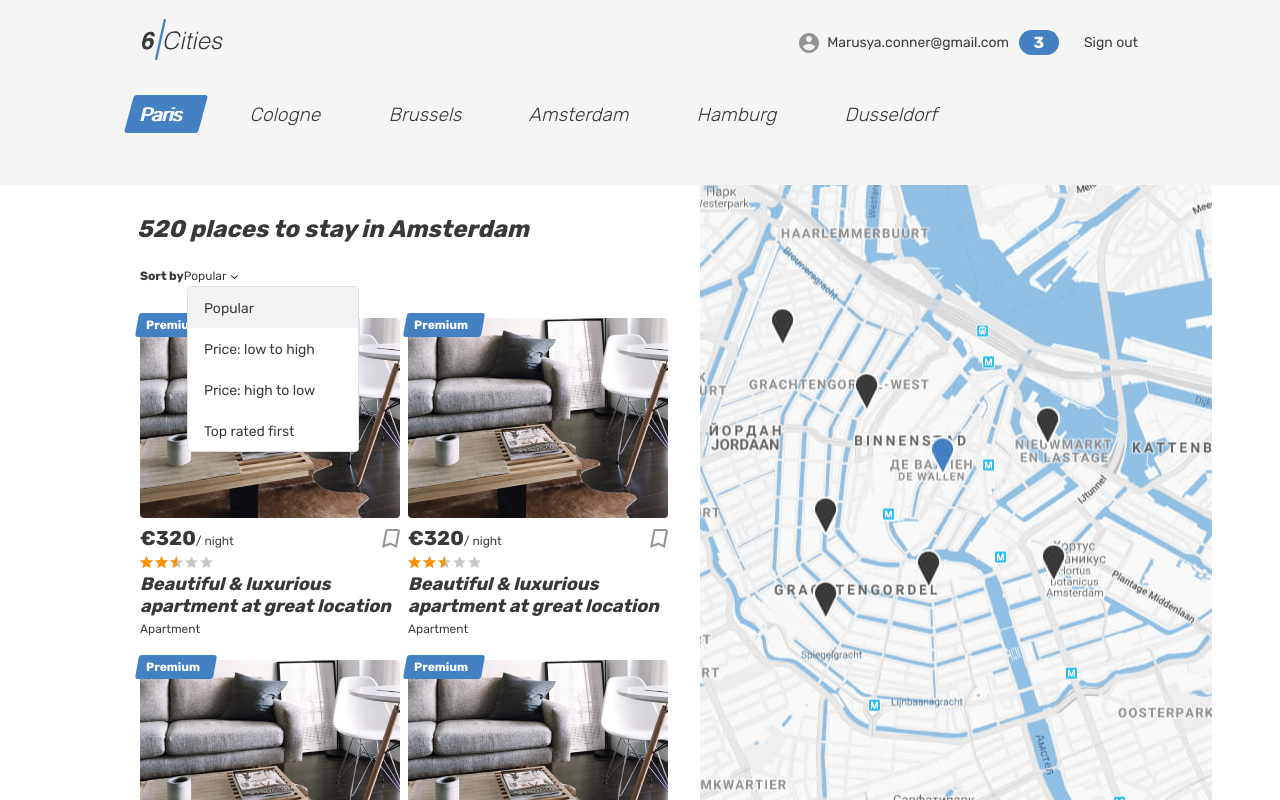
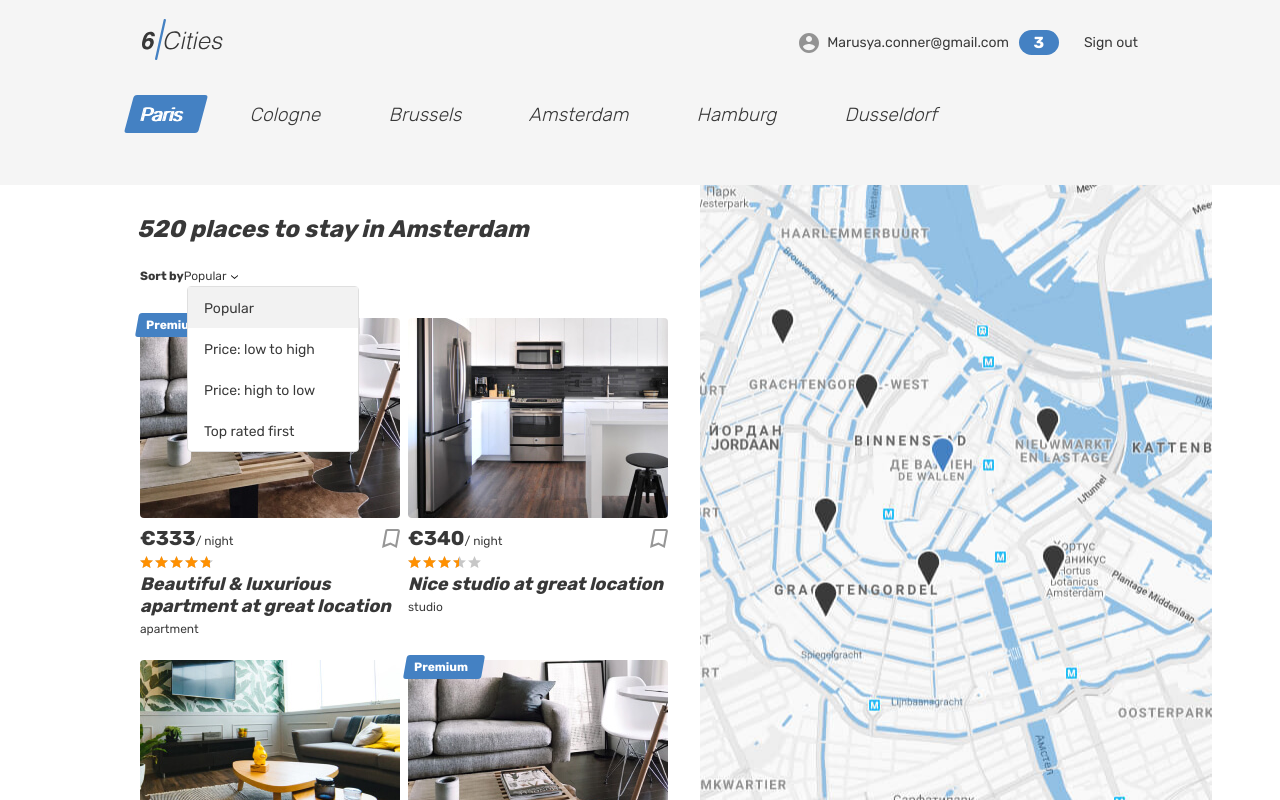
Before and after one commit to htmlacademy-react/979743-six-cities-14, a React (Vite) app: page / in a window 1280 px wide. Built offline with nearby package versions, Linux system fonts and the light colour scheme.

Commit message:
Сделала компонент списка карточек. Передала данные в каждый PlaceCard. Разложила данные по разметке.

```diff
--- a/src/mocks/offers.ts
+++ b/src/mocks/offers.ts
@@ -31,8 +31,8 @@ const offer1 =
       'zoom': 8
     },
     'maxAdults': 4,
-    'previewImage': 'img/1.png',
-    'price': 320,
+    'previewImage': 'img/apartment-01.jpg',
+    'price': 333,
     'rating': 4.8,
     'title': 'Beautiful & luxurious apartment at great location',
     'type': 'apartment'
@@ -70,9 +70,9 @@ const offer2 = {
     'zoom': 8
   },
   'maxAdults': 2,
-  'previewImage': 'img/1.png',
-  'price': 320,
-  'rating': 4.5,
+  'previewImage': 'img/apartment-03.jpg',
+  'price': 340,
+  'rating': 3.5,
   'title': 'Nice studio at great location',
   'type': 'studio'
 };
@@ -109,10 +109,10 @@ const offer3 = {
     'zoom': 8
   },
   'maxAdults': 1,
-  'previewImage': 'img/1.png',
+  'previewImage': 'img/apartment-02.jpg',
   'price': 150,
-  'rating': 4.5,
-  'title': 'Nice studio at great location',
+  'rating': 2.5,
+  'title': 'Cool studio at cool location',
   'type': 'studio'
 };
 
@@ -126,7 +126,7 @@ const offer4 = {
     },
     'name': 'Amsterdam'
   },
-  'description': 'Nice studio in Amsterdam.',
+  'description': 'Nice cottage in Prostokvashino.',
   'goods': [
     'Heating'
   ],
@@ -141,18 +141,18 @@ const offer4 = {
     'img/3.png'
   ],
   'isFavorite': false,
-  'isPremium': false,
+  'isPremium': true,
   'location': {
     'latitude': 52.35514938496378,
     'longitude': 4.673877537499948,
     'zoom': 8
   },
-  'maxAdults': 1,
-  'previewImage': 'img/1.png',
-  'price': 250,
-  'rating': 4.5,
-  'title': 'Nice studio at great location',
-  'type': 'studio'
+  'maxAdults': 5,
+  'previewImage': 'img/apartment-01.jpg',
+  'price': 2000,
+  'rating': 4.0,
+  'title': 'Prostokvashino hause',
+  'type': 'cottage'
 };
 
 const OFFERS = [
--- a/src/pages/main/main-with-offers.tsx
+++ b/src/pages/main/main-with-offers.tsx
@@ -1,7 +1,8 @@
 import { OfferInfoProps } from '../offer/offer';
 import Tabs from '../../components/tabs/tabs';
 import Map from './map';
-import PlaceCard from './place-card';
+// import PlaceCard from './place-card';
+import PlaceCardsList from './place-cards-list';
 import PlacesSortingForm from './places-sorting-form';
 
 type MainWithOffersProps = {
@@ -20,13 +21,7 @@ function MainWithOffers({offers, placesQty}: MainWithOffersProps): JSX.Element {
             <h2 className="visually-hidden">Places</h2>
             <b className="places__found">{placesQty} places to stay in Amsterdam</b>
             <PlacesSortingForm />
-            <div className="cities__places-list places__list tabs__content">
-              {offers.map((offer) => (
-                <article key = {offer.id} className="cities__card place-card">
-                  <PlaceCard offer = {offer}/>
-                </article>
-              ))}
-            </div>
+            <PlaceCardsList offers = {offers}/>
           </section>
           <Map />
         </div>
--- a/src/pages/main/place-card.tsx
+++ b/src/pages/main/place-card.tsx
@@ -5,20 +5,25 @@ type PlaceCardProps = {
 }
 
 function PlaceCard({offer}: PlaceCardProps): JSX.Element {
+  // console.log(offer);
+  const {isPremium, previewImage, price, rating, title, type} = offer;
+  const ratingStarr: string = `${rating / 5 * 100}%`;
   return (
     <>
-      <div className="place-card__mark">
-        <span>Premium</span>
-      </div>
+      {
+        isPremium
+          ? (<div className="place-card__mark"><span>Premium</span></div>)
+          : ''
+      }
       <div className="cities__image-wrapper place-card__image-wrapper">
         <a href="#">
-          <img className="place-card__image" src="img/apartment-01.jpg" width="260" height="200" alt="Place image"/>
+          <img className="place-card__image" src={previewImage} width="260" height="200" alt="Place image"/>
         </a>
       </div>
       <div className="place-card__info">
         <div className="place-card__price-wrapper">
           <div className="place-card__price">
-            <b className="place-card__price-value">&euro;{offer.price}</b>
+            <b className="place-card__price-value">&euro;{price}</b>
             <span className="place-card__price-text">&#47;&nbsp;night</span>
           </div>
           <button className="place-card__bookmark-button button" type="button">
@@ -30,14 +35,14 @@ function PlaceCard({offer}: PlaceCardProps): JSX.Element {
         </div>
         <div className="place-card__rating rating">
           <div className="place-card__stars rating__stars">
-            <span style={{width: '50%'}}></span>
+            <span style={{width: ratingStarr}}></span>
             <span className="visually-hidden">Rating</span>
           </div>
         </div>
         <h2 className="place-card__name">
-          <a href="#">Beautiful &amp; luxurious apartment at great location</a>
+          <a href="#">{title}</a>
         </h2>
-        <p className="place-card__type">Apartment</p>
+        <p className="place-card__type">{type}</p>
       </div>
     </>
   );
--- /dev/null
+++ b/src/pages/main/place-cards-list.tsx
@@ -0,0 +1,20 @@
+import { OfferInfoProps } from '../offer/offer';
+import PlaceCard from './place-card';
+
+type PlaceCardsListProps = {
+  offers: OfferInfoProps[];
+};
+
+function PlaceCardsList({offers}: PlaceCardsListProps): JSX.Element {
+  return (
+    <div className="cities__places-list places__list tabs__content">
+      {offers.map((offer) => (
+        <article key = {offer.id} className="cities__card place-card">
+          <PlaceCard offer = {offer}/>
+        </article>
+      ))}
+    </div>
+  );
+}
+
+export default PlaceCardsList;
```
